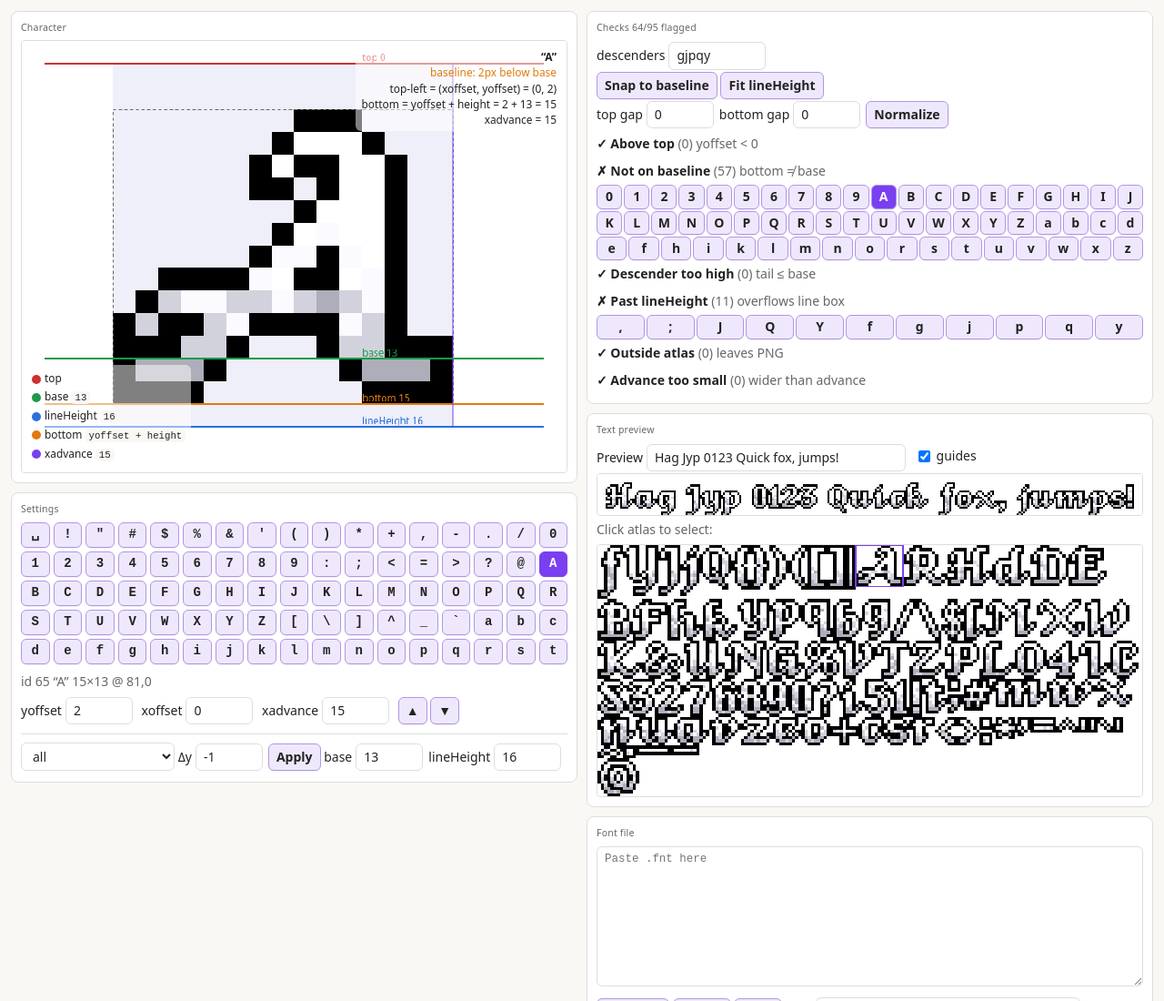
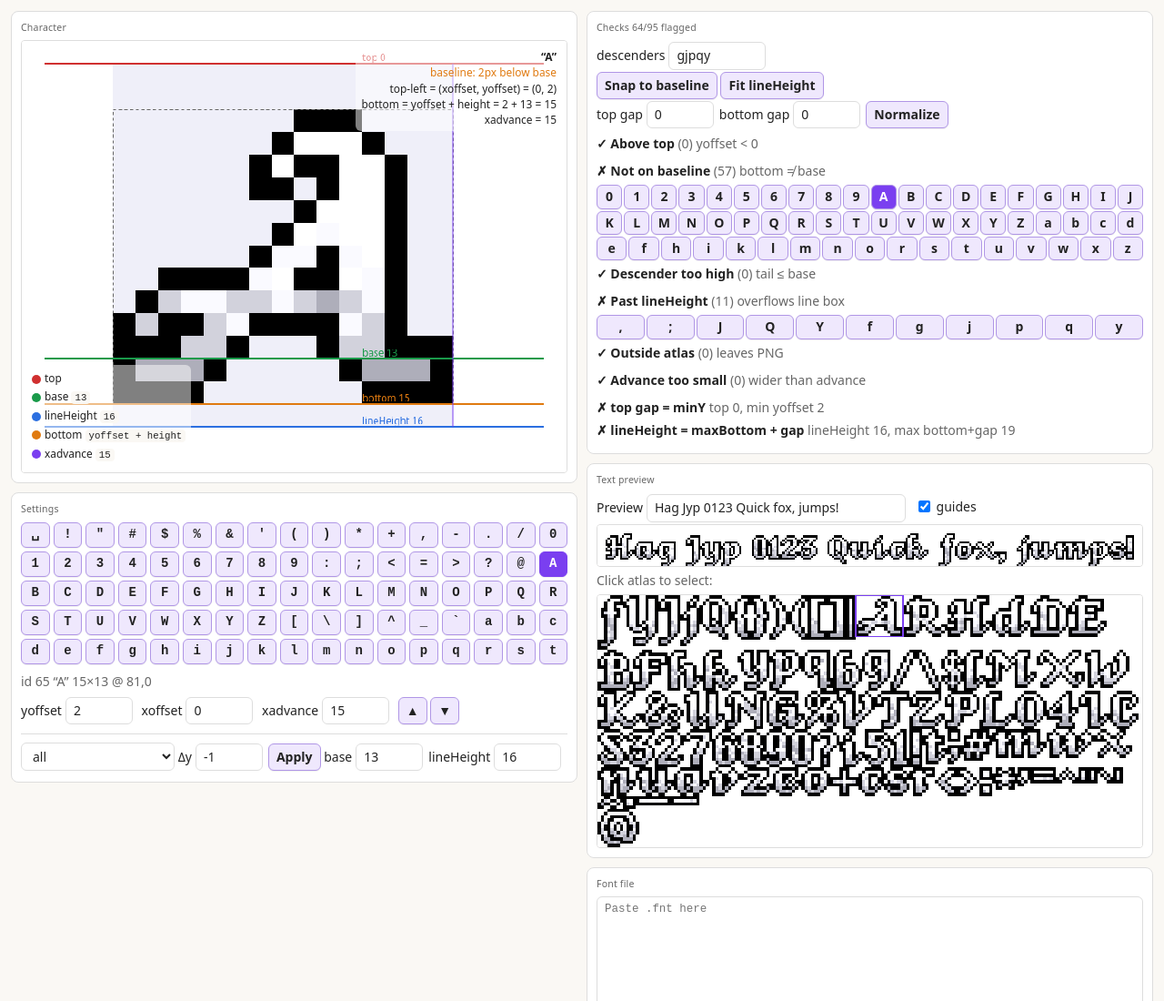
Before and after one commit to rakkarage/fntValid, a plain HTML site: page index.html in a window 1280 px wide. Shown: the top 1100 px of the page at 91% size. Drawn offline with Linux system fonts and the light colour scheme.

Commit message:
gap tests

```diff
--- a/index.html
+++ b/index.html
@@ -379,6 +379,18 @@
 				bad.forEach(k => { const b = document.createElement("button"); b.textContent = k == 32 ? "␣" : L(+k); b.style.cssText = "flex:1 0 2em;min-width:2em;padding:2px 0" + (k == sel ? ";background:var(--acc);color:#fff" : ""); b.onclick = () => { sel = +k; draw() }; w.appendChild(b) });
 				d.appendChild(w); out.appendChild(d)
 			});
+			const v = Object.values(C);
+			if (v.length) {
+				const minY = Math.min(...v.map(c => c.yo)), maxB = Math.max(...v.map(c => c.yo + c.h));
+				const top = +$("top").value, gap = +$("gap").value;
+				const topOk = minY === top, lhOk = lh === maxB + gap;
+				[["top gap = minY", topOk, `top ${top}, min yoffset ${minY}`],
+				["lineHeight = maxBottom + gap", lhOk, `lineHeight ${lh}, max bottom+gap ${maxB + gap}`]].forEach(([t, ok, h]) => {
+					const d = document.createElement("div");
+					d.innerHTML = `<p><b>${ok ? "✓" : "✗"} ${t}</b> <span class="mut">${h}</span></p>`;
+					out.appendChild(d)
+				})
+			}
 			$("sum").textContent = `${all.size}/${Object.keys(C).length} flagged`
 		}
 		$("fixb").onclick = () => { const ds = $("dset").value; Object.keys(C).forEach(k => { const s = L(+k), c = C[k]; if (/[A-Za-z0-9]/.test(s) && !ds.includes(s)) c.yo = base - c.h }); draw() };
```
